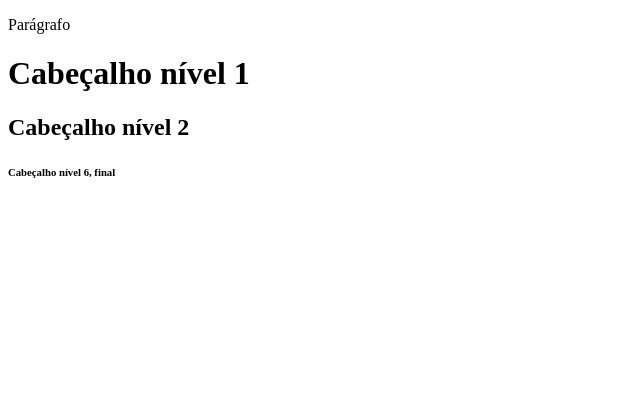
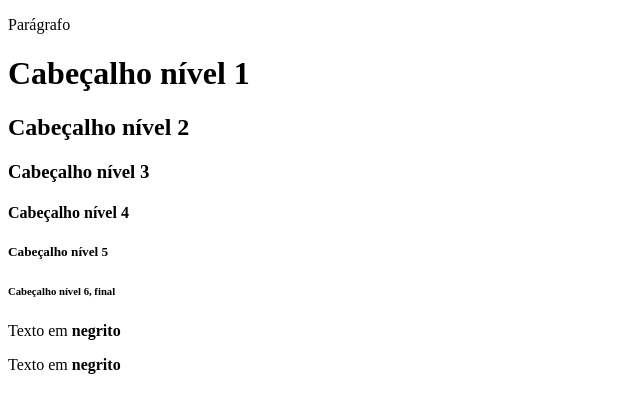
Before and after one commit to murilott/desweb2023, a plain HTML site: page 01/aula2.html in a window 1280 px wide. Shown: the whole page, without its empty margins (0-640 px from the left). Drawn offline with Linux system fonts and the light colour scheme.

Commit message:
Update aula2.html

```diff
--- a/01/aula2.html
+++ b/01/aula2.html
@@ -10,6 +10,11 @@
 		<p>Parágrafo</p>
 		<h1>Cabeçalho nível 1</h1>
 		<h2>Cabeçalho nível 2</h2>
+		<h3>Cabeçalho nível 3</h3>
+		<h4>Cabeçalho nível 4</h4>
+		<h5>Cabeçalho nível 5</h5>
 		<h6>Cabeçalho nível 6, final</h6>
+		<p>Texto em <b>negrito</b></p>
+		<p>Texto em <b>negrito</i></p>
 	</body>
 </html>
```
